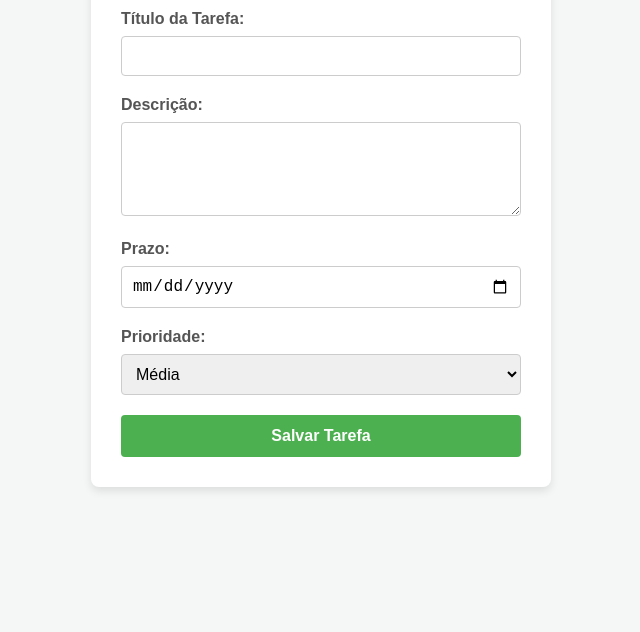
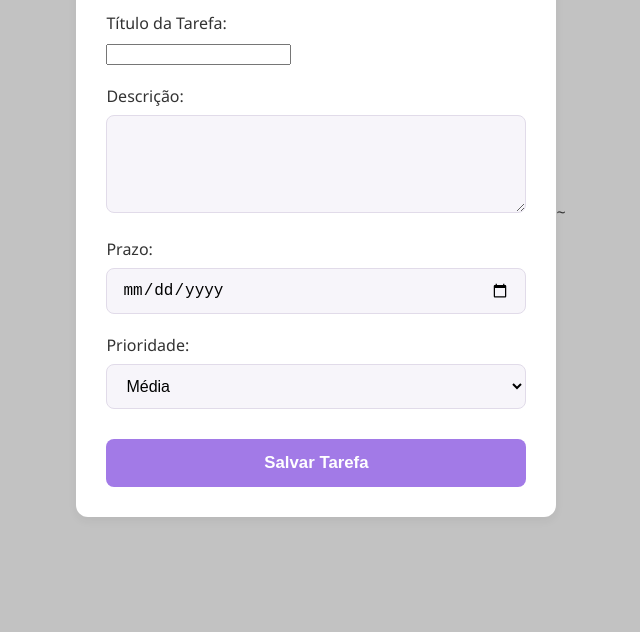
Before and after one commit to nathan-santoss/to-do-list, an Electron app: page app/home/taskWindow/task.html in a window 800 px wide. Shown: the part 208-840 px from the top of the page, without its empty margins (79-719 px from the left). Before the commit the page ends 800 px from the top, so only its background shows below. Drawn offline with Linux system fonts and the light colour scheme.

Commit message:
:books: att

```diff
--- a/app/home/taskWindow/renderer.js
+++ b/app/home/taskWindow/renderer.js
@@ -0,0 +1,15 @@
+const saveTask = () => {
+    const new_task = {
+        titulo: document.getElementById('title').value,
+        descrip: document.getElementById('descrip').value,
+        data: document.getElementById('data').value,
+    }
+    for (const key in new_task) {
+        if(key.trim() === ''){
+            key = null
+            alert('preencha tudo!')
+            return
+        }
+        continue
+    }
+}
--- a/app/home/taskWindow/style.css
+++ b/app/home/taskWindow/style.css
@@ -1,30 +1,46 @@
-/* Seletores de Elemento e Classe */
+:root {
+    --cor-fundo: #f0ebf5;
+    --cor-card-fundo: #ffffff;
+    --cor-primaria: #a27ae7;
+    --cor-primaria-hover: #8f6bc0;
+    --cor-texto: #333333;
+    --cor-input-borda: #e1dbe9;
+    --cor-input-fundo: #f7f5fa;
+    --sombra-leve: 0 4px 10px rgba(0, 0, 0, 0.05);
+    --arredondamento-geral: 12px;
+    --arredondamento-pequeno: 8px;
+}
+
 body {
-    font-family: sans-serif;
-    background-color: #f4f7f6;
+    font-family: 'Segoe UI', Tahoma, Geneva, Verdana, sans-serif;
+    background-color: rgb(194, 194, 194);
     display: flex;
     justify-content: center;
     align-items: center;
     min-height: 100vh;
     margin: 0;
+    color: var(--cor-texto);
+    padding: 20px;
 }
 
 .container {
-    background-color: #ffffff;
+    background-color: var(--cor-card-fundo);
     padding: 30px;
-    border-radius: 8px;
-    box-shadow: 0 4px 8px rgba(0, 0, 0, 0.1);
+    border-radius: var(--arredondamento-geral);
+    box-shadow: var(--sombra-leve);
     width: 100%;
-    max-width: 400px;
+    max-width: 420px;
+    text-align: left;
 }
 
 h1 {
     text-align: center;
-    color: #333;
+    color: var(--cor-primaria);
     margin-bottom: 25px;
+    font-size: 1.5rem;
+    font-weight: 600;
 }
 
-/* Seletores de Classe para Agrupamento de Campos */
 .form-group {
     margin-bottom: 20px;
 }
@@ -32,41 +48,54 @@ h1 {
 label {
     display: block;
     margin-bottom: 8px;
-    font-weight: bold;
-    color: #555;
+    font-weight: 500;
+    color: var(--cor-texto);
 }
 
-/* Seletores de Elemento para Estilizar Campos */
 input[type="text"],
 input[type="date"],
 textarea,
 select {
     width: 100%;
-    padding: 10px;
-    border: 1px solid #ccc;
-    border-radius: 4px;
-    box-sizing: border-box; /* Inclui padding e borda na largura total */
-    font-size: 16px;
+    padding: 12px 15px;
+    border: 1px solid var(--cor-input-borda);
+    border-radius: var(--arredondamento-pequeno);
+    box-sizing: border-box;
+    font-size: 1rem;
+    background-color: var(--cor-input-fundo);
+    outline: none;
+    transition: border-color 0.3s, box-shadow 0.3s;
+}
+
+input:focus,
+textarea:focus,
+select:focus {
+    border-color: var(--cor-primaria);
+    box-shadow: 0 0 0 3px rgba(162, 122, 231, 0.2);
 }
 
 textarea {
     resize: vertical;
 }
 
-/* Seletor de Elemento para o Botão */
-button {
-    background-color: #4CAF50;
+button[type="submit"] {
+    background-color: var(--cor-primaria);
     color: white;
-    padding: 12px 20px;
+    padding: 14px 20px;
     border: none;
-    border-radius: 4px;
+    border-radius: var(--arredondamento-pequeno);
     cursor: pointer;
     width: 100%;
-    font-size: 16px;
-    font-weight: bold;
-    transition: background-color 0.3s ease;
+    font-size: 1.05rem;
+    font-weight: 600;
+    transition: background-color 0.3s ease, transform 0.1s;
+    margin-top: 10px;
 }
 
-button:hover {
-    background-color: #45a049;
+button[type="submit"]:hover {
+    background-color: var(--cor-primaria-hover);
 }
+
+button[type="submit"]:active {
+    transform: scale(0.99);
+}
--- a/app/home/taskWindow/task.html
+++ b/app/home/taskWindow/task.html
@@ -12,17 +12,17 @@
         <form action="/submit-task" method="POST">
             <div class="form-group">
                 <label for="titulo">Título da Tarefa:</label>
-                <input type="text" name="titulo" required>
+                <input .type="text" name="titulo" required>
             </div>
 
             <div class="form-group">
                 <label for="descricao">Descrição:</label>
-                <textarea name="descricao" rows="4"></textarea>
+                <textarea name="descricao" rows="4" id="descrip"></textarea>
             </div>
 
             <div class="form-group">
                 <label for="prazo">Prazo:</label>
-                <input type="date" name="prazo">
+                <input type="date" name="prazo" id="data">
             </div>
 
             <div class="form-group">
@@ -34,8 +34,31 @@
                 </select>
             </div>
 
-            <button type="submit">Salvar Tarefa</button>
+            <button type="submit" onclick="saveTask()">Salvar Tarefa</button>
         </form>
-    </div>
+    </div>~
+
+
+
+
+
+
+
+
+
+
+
+
+
+
+
+
+
+
+
+
+
+
+    <script src="renderer.js"></script>
 </body>
 </html>
```
